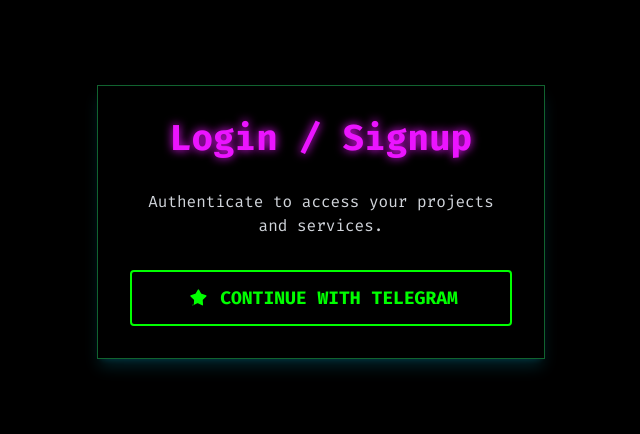
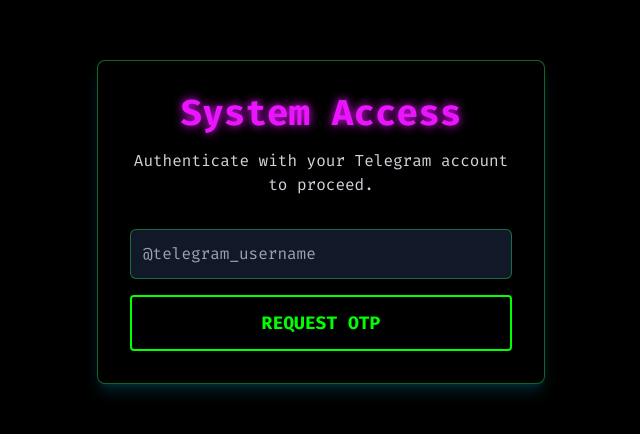
Before and after one commit to SocialLevi/outlier-assistant-pro, a React (Create React App) app: page / in a window 1280 px wide. Shown: the part 178-612 px from the top of the page, without its empty margins (319-959 px from the left). Built offline with nearby package versions, Linux system fonts and the light colour scheme; the HTML template or start-up script is replaced by a standard one.

Commit message:
Update App.js

```diff
--- a/src/App.js
+++ b/src/App.js
@@ -95,7 +95,7 @@
                 <nav className="hidden md:flex items-center space-x-8">
                     {navLinks.map((link) => (
                         <a key={link.name} href={link.href} onClick={() => onNavigate('home')} className="text-green-400 hover:text-cyan-400 transition-colors duration-300">
-                           {'>'} {link.name}
+                           [{link.name}]
                         </a>
                     ))}
                 </nav>
@@ -121,7 +121,7 @@
                     <nav className="flex flex-col items-center space-y-4 p-4">
                         {navLinks.map((link) => (
                             <a key={link.name} href={link.href} className="text-green-400 hover:text-cyan-400" onClick={() => {onNavigate('home'); setIsMenuOpen(false);}}>
-                                {'>'} {link.name}
+                                [{link.name}]
                             </a>
                         ))}
                     </nav>
@@ -144,7 +144,7 @@
                         <span className="animate-ping">_</span>
                     </h1>
                     <p className="text-lg md:text-xl lg:text-2xl mb-8 max-w-2xl mx-auto md:mx-0 text-gray-300">
-                        {'>'} Work from home, on your own schedule.
+                        // Work from home, on your own schedule.
                     </p>
                     <a href="#contact" className="btn-hacker text-lg">Get Started</a>
                 </div>
@@ -162,7 +162,7 @@
 const AboutSection = () => (
     <Section id="about" className="bg-gray-900/50">
         <div className="container mx-auto px-6">
-            <h2 className="text-4xl font-bold text-center mb-12 led-text">{'>'}{'>'} Why Choose Us?</h2>
+            <h2 className="text-4xl font-bold text-center mb-12 led-text">// Why Choose Us?</h2>
             <div className="flex flex-col md:flex-row items-center gap-12">
                 <div className="md:w-1/3 flex justify-center">
                     <img loading="lazy" src="https://images.unsplash.com/photo-1573496359142-b8d87734a5a2?q=80&w=1888&auto=format&fit=crop" alt="Expertise" className="w-48 h-48 rounded-full object-cover border-4 border-cyan-500/50" style={{ filter: 'grayscale(50%) contrast(1.2)' }}/>
@@ -200,7 +200,7 @@
 const ExpertiseSection = () => (
     <Section id="expertise" className="bg-black">
         <div className="container mx-auto px-6">
-            <h2 className="text-4xl font-bold text-center mb-16 led-text">{'>'}{'>'} Our Expertise</h2>
+            <h2 className="text-4xl font-bold text-center mb-16 led-text">// Our Expertise</h2>
             <div>
                 <h3 className="text-2xl font-semibold text-center mb-10 text-cyan-400">// Programming_Languages</h3>
                 <div className="flex flex-wrap justify-center gap-8">
@@ -218,7 +218,7 @@
 );
 
 const ServiceCard = ({ service, onAddToCart }) => (
-    <div className="bg-gray-900/50 border border-green-500/30 overflow-hidden transform hover:border-cyan-400 transition-all duration-300 group flex flex-col">
+    <div className="bg-gray-900/50 border border-green-500/30 overflow-hidden transform hover:border-cyan-400 transition-all duration-300 group flex flex-col rounded-lg">
         <img src={service.coverUrl} alt={`Cover for ${service.title}`} className="w-full h-64 object-cover group-hover:opacity-75 transition-opacity" style={{ filter: 'grayscale(50%) contrast(1.2)' }} onError={(e) => { e.target.onerror = null; e.target.src = 'https://placehold.co/600x800/cccccc/FFFFFF?text=Image+Not+Found'; }} />
         <div className="p-6 flex flex-col flex-grow">
             <h3 className="text-xl font-bold text-green-400 mb-2">{service.title}</h3>
@@ -240,7 +240,7 @@
     <Section id="store" className="bg-gray-900/50">
         <div className="container mx-auto px-6">
             <div className="text-center mb-12">
-                <h2 className="text-4xl font-bold led-text">{'>'}{'>'} Our Services</h2>
+                <h2 className="text-4xl font-bold led-text">// Our Services</h2>
                 <p className="text-lg text-gray-300 mt-2">// Book a session or get project help from our experts.</p>
             </div>
             <div className="grid grid-cols-1 md:grid-cols-2 lg:grid-cols-3 gap-8">
@@ -255,12 +255,12 @@
 const TestimonialsSection = () => (
     <Section id="testimonials" className="bg-black overflow-hidden">
         <div className="container mx-auto px-6">
-            <h2 className="text-4xl font-bold text-center mb-16 led-text">{'>'}{'>'} What Our Clients Say</h2>
+            <h2 className="text-4xl font-bold text-center mb-16 led-text">// What Our Clients Say</h2>
         </div>
         <div className="relative w-full" style={{ maskImage: 'linear-gradient(to right, transparent, black 10%, black 90%, transparent)' }}>
             <div className="flex animate-[marquee_60s_linear_infinite]">
                 {[...testimonials, ...testimonials].map((t, i) => (
-                    <div key={i} className="flex-shrink-0 w-[350px] bg-gray-900/50 border border-green-500/30 p-6 mx-4">
+                    <div key={i} className="flex-shrink-0 w-[350px] bg-gray-900/50 border border-green-500/30 p-6 mx-4 rounded-lg">
                         <p className="mb-4 flex-grow text-gray-300">"{t.review}"</p>
                         <div className="flex items-center mt-auto pt-4 border-t border-green-500/30">
                             <img loading="lazy" src={t.image} alt={t.name} className="w-12 h-12 rounded-full object-cover border-2 border-cyan-500" />
@@ -279,7 +279,7 @@
 const ContactSection = () => (
     <Section id="contact" className="bg-gray-900/50">
         <div className="container mx-auto px-6 text-center">
-            <h2 className="text-4xl font-bold text-center mb-8 led-text">{'>'}{'>'} Contact Us</h2>
+            <h2 className="text-4xl font-bold text-center mb-8 led-text">// Contact Us</h2>
             <p className="text-xl max-w-2xl mx-auto mb-8 text-gray-300">Ready to pass? Send a message on Telegram to discuss your project and get started right away.</p>
             <a href="https://t.me/Ask_me_and_I_will_help" target="_blank" rel="noopener noreferrer" className="btn-hacker text-lg inline-flex items-center gap-3">
                 <svg xmlns="http://www.w3.org/2000/svg" width="24" height="24" viewBox="0 0 24 24" fill="currentColor"><path d="M9.78 18.65l.28-4.23a.68.68 0 0 0-.14-.58l-3.39-3.4a.68.68 0 0 1 .2-1.1l4.42-1.62a.68.68 0 0 0 .5-.17l2.16-3.9a.68.68 0 0 1 1.2 0l2.16 3.9a.68.68 0 0 0 .5.17l4.42 1.62a.68.68 0 0 1 .2 1.1l-3.39 3.4a.68.68 0 0 0-.14.58l.28 4.23a.68.68 0 0 1-1 .72l-4.1-2.11a.68.68 0 0 0-.64 0l-4.1 2.11a.68.68 0 0 1-1-.72z"></path></svg>
@@ -353,7 +353,7 @@
 
     return (
         <div className={`fixed inset-0 bg-black/80 z-[100] flex items-center justify-center transition-opacity duration-300 ${isOpen ? 'opacity-100' : 'opacity-0 pointer-events-none'}`} onClick={onClose}>
-            <div className="bg-black border border-green-500/50 shadow-lg shadow-cyan-500/20 w-full max-w-lg mx-4" onClick={e => e.stopPropagation()}>
+            <div className="bg-black border border-green-500/50 shadow-lg shadow-cyan-500/20 w-full max-w-lg mx-4 rounded-lg" onClick={e => e.stopPropagation()}>
                 <div className="p-6 border-b border-green-500/30 flex justify-between items-center">
                     <h2 className="text-2xl font-bold text-green-400">{checkoutStep === 'cart' ? 'Your Cart' : 'Checkout Instructions'}</h2>
                     <button onClick={onClose}><X className="text-gray-500 hover:text-green-400" /></button>
@@ -363,12 +363,12 @@
                     <>
                         <div className="p-6 max-h-[60vh] overflow-y-auto">
                             {cart.length === 0 ? (
-                                <p className="text-gray-400">{'>'} Cart is empty...</p>
+                                <p className="text-gray-400">// Cart is empty...</p>
                             ) : (
                                 <ul className="divide-y divide-green-500/30">
                                     {cart.map(item => (
                                         <li key={item.id} className="py-4 flex items-center">
-                                            <img src={item.coverUrl} alt={item.title} className="w-16 h-20 object-cover border-2 border-green-500/50" />
+                                            <img src={item.coverUrl} alt={item.title} className="w-16 h-20 object-cover border-2 border-green-500/50 rounded" />
                                             <div className="ml-4 flex-grow">
                                                 <h3 className="font-semibold text-green-400">{item.title}</h3>
                                                 <p className="text-sm text-cyan-400">
@@ -376,7 +376,7 @@
                                                 </p>
                                             </div>
                                             <div className="flex items-center">
-                                                <input type="number" value={item.quantity} onChange={(e) => onUpdateQuantity(item.id, parseInt(e.target.value))} className="w-16 text-center bg-gray-900 border border-green-500/50 text-green-400" min="1" />
+                                                <input type="number" value={item.quantity} onChange={(e) => onUpdateQuantity(item.id, parseInt(e.target.value))} className="w-16 text-center bg-gray-900 border border-green-500/50 text-green-400 rounded" min="1" />
                                                 <button onClick={() => onRemoveItem(item.id)} className="ml-4 text-red-500 hover:text-red-400">Remove</button>
                                             </div>
                                         </li>
@@ -398,7 +398,7 @@
                 ) : (
                     <div className="p-6">
                         <p className="text-gray-300 mb-4">Please copy your order details and send them to us on Telegram.</p>
-                        <textarea readOnly value={generateOrderMessage()} className="w-full h-40 p-2 border bg-black border-green-500/50 text-green-400 text-sm mb-4"></textarea>
+                        <textarea readOnly value={generateOrderMessage()} className="w-full h-40 p-2 border bg-black border-green-500/50 text-green-400 text-sm mb-4 rounded"></textarea>
                         <div className="flex flex-col sm:flex-row gap-4">
                             <button onClick={handleCopyToClipboard} className="flex-1 btn-hacker-secondary">
                                 <Copy size={18} /> {copySuccess || 'Copy Order'}
@@ -479,7 +479,7 @@
     return (
         <div className="fixed bottom-5 right-5 z-[99]">
             <div className={`transition-all duration-300 ${isOpen ? 'opacity-100 visible' : 'opacity-0 invisible'}`}>
-                <div className="w-[350px] max-w-[calc(100vw-40px)] h-[70vh] max-h-[500px] bg-black border-2 border-green-500/50 rounded-none shadow-lg shadow-cyan-500/20 flex flex-col">
+                <div className="w-[350px] max-w-[calc(100vw-40px)] h-[70vh] max-h-[500px] bg-black border-2 border-green-500/50 rounded-lg shadow-lg shadow-cyan-500/20 flex flex-col">
                     <div className="p-4 border-b border-green-500/30">
                         <h3 className="font-bold text-lg text-green-400">Festus</h3>
                         <p className="text-sm text-cyan-400">AI Assistant</p>
@@ -487,7 +487,7 @@
                     <div className="flex-grow p-4 overflow-y-auto space-y-4">
                         {messages.map((msg, index) => (
                             <div key={index} className={`flex ${msg.sender === 'user' ? 'justify-end' : 'justify-start'}`}>
-                                <div className={`px-4 py-2 max-w-[80%] ${msg.sender === 'user' ? 'bg-green-900/50 text-green-300' : 'bg-gray-800 text-cyan-300'}`}>
+                                <div className={`px-4 py-2 rounded-lg max-w-[80%] ${msg.sender === 'user' ? 'bg-green-900/50 text-green-300' : 'bg-gray-800 text-cyan-300'}`}>
                                     {isLoading && index === messages.length -1 ? (
                                         <div className="flex items-center gap-1">
                                             <span className="w-2 h-2 bg-green-400 rounded-full animate-pulse delay-0"></span>
@@ -503,8 +503,8 @@
                         <div ref={messagesEndRef} />
                     </div>
                     <form onSubmit={handleSendMessage} className="p-4 border-t border-green-500/30 flex items-center gap-2">
-                        <input type="text" value={inputValue} onChange={e => setInputValue(e.target.value)} placeholder={isLoading ? "Please wait..." : "Ask a question..."} disabled={isLoading} className="flex-grow bg-black border-green-500/50 border rounded-none p-2 focus:outline-none focus:ring-2 focus:ring-cyan-500 text-green-300"/>
-                        <button type="submit" disabled={isLoading} className="bg-green-500 text-black rounded-none p-2 hover:bg-green-400 transition-colors disabled:opacity-50">
+                        <input type="text" value={inputValue} onChange={e => setInputValue(e.target.value)} placeholder={isLoading ? "Please wait..." : "Ask a question..."} disabled={isLoading} className="flex-grow bg-black border-green-500/50 border rounded-lg p-2 focus:outline-none focus:ring-2 focus:ring-cyan-500 text-green-300"/>
+                        <button type="submit" disabled={isLoading} className="bg-green-500 text-black rounded-lg p-2 hover:bg-green-400 transition-colors disabled:opacity-50">
                             <Send size={20} />
                         </button>
                     </form>
@@ -613,15 +613,74 @@
 }
 
 const LoginPage = ({ onLogin }) => {
+    const [step, setStep] = useState(1); // 1 for username, 2 for OTP
+    const [username, setUsername] = useState('');
+    const [otp, setOtp] = useState('');
+    const [error, setError] = useState('');
+
+    const handleUsernameSubmit = (e) => {
+        e.preventDefault();
+        if (username.trim() === '') {
+            setError('Telegram username cannot be empty.');
+            return;
+        }
+        setError('');
+        // Simulate sending OTP
+        console.log(`OTP sent to ${username}`);
+        setStep(2);
+    };
+
+    const handleOtpSubmit = (e) => {
+        e.preventDefault();
+        // For this demo, any 6-digit code is valid
+        if (otp.length === 6 && /^\d+$/.test(otp)) {
+             setError('');
+             onLogin();
+        } else {
+            setError('Invalid OTP. Please enter a 6-digit code.');
+        }
+    };
+
     return (
         <div className="min-h-screen flex items-center justify-center p-4">
-            <div className="bg-black border border-green-500/50 p-8 shadow-lg shadow-cyan-500/20 w-full max-w-md text-center">
-                <h2 className="text-4xl font-bold mb-8 led-text">Login / Signup</h2>
-                <p className="text-gray-300 mb-8">Authenticate to access your projects and services.</p>
-                <button onClick={onLogin} className="btn-hacker text-lg inline-flex items-center gap-3 w-full justify-center">
-                    <svg xmlns="http://www.w3.org/2000/svg" width="24" height="24" viewBox="0 0 24 24" fill="currentColor"><path d="M9.78 18.65l.28-4.23a.68.68 0 0 0-.14-.58l-3.39-3.4a.68.68 0 0 1 .2-1.1l4.42-1.62a.68.68 0 0 0 .5-.17l2.16-3.9a.68.68 0 0 1 1.2 0l2.16 3.9a.68.68 0 0 0 .5.17l4.42 1.62a.68.68 0 0 1 .2 1.1l-3.39 3.4a.68.68 0 0 0-.14.58l.28 4.23a.68.68 0 0 1-1 .72l-4.1-2.11a.68.68 0 0 0-.64 0l-4.1 2.11a.68.68 0 0 1-1-.72z"></path></svg>
-                    Continue with Telegram
-                </button>
+            <div className="bg-black border border-green-500/50 p-8 shadow-lg shadow-cyan-500/20 w-full max-w-md text-center rounded-lg">
+                <h2 className="text-4xl font-bold mb-4 led-text">System Access</h2>
+
+                {step === 1 ? (
+                    <>
+                        <p className="text-gray-300 mb-8">Authenticate with your Telegram account to proceed.</p>
+                        <form onSubmit={handleUsernameSubmit}>
+                            <input
+                                type="text"
+                                value={username}
+                                onChange={(e) => setUsername(e.target.value)}
+                                placeholder="@telegram_username"
+                                className="w-full bg-gray-900 border border-green-500/50 p-3 text-green-400 rounded-md focus:outline-none focus:ring-2 focus:ring-cyan-500 mb-4"
+                            />
+                            <button type="submit" className="btn-hacker text-lg inline-flex items-center gap-3 w-full justify-center">
+                                Request OTP
+                            </button>
+                        </form>
+                    </>
+                ) : (
+                    <>
+                        <p className="text-gray-300 mb-8">An OTP has been sent to your Telegram account. Please enter it below.</p>
+                         <form onSubmit={handleOtpSubmit}>
+                            <input
+                                type="text"
+                                value={otp}
+                                onChange={(e) => setOtp(e.target.value)}
+                                placeholder="6-digit OTP"
+                                maxLength="6"
+                                className="w-full bg-gray-900 border border-green-500/50 p-3 text-green-400 rounded-md focus:outline-none focus:ring-2 focus:ring-cyan-500 mb-4 tracking-[1em] text-center"
+                            />
+                            <button type="submit" className="btn-hacker text-lg inline-flex items-center gap-3 w-full justify-center">
+                                Verify & Enter
+                            </button>
+                        </form>
+                    </>
+                )}
+                {error && <p className="text-red-500 mt-4">{error}</p>}
             </div>
         </div>
     );
```
